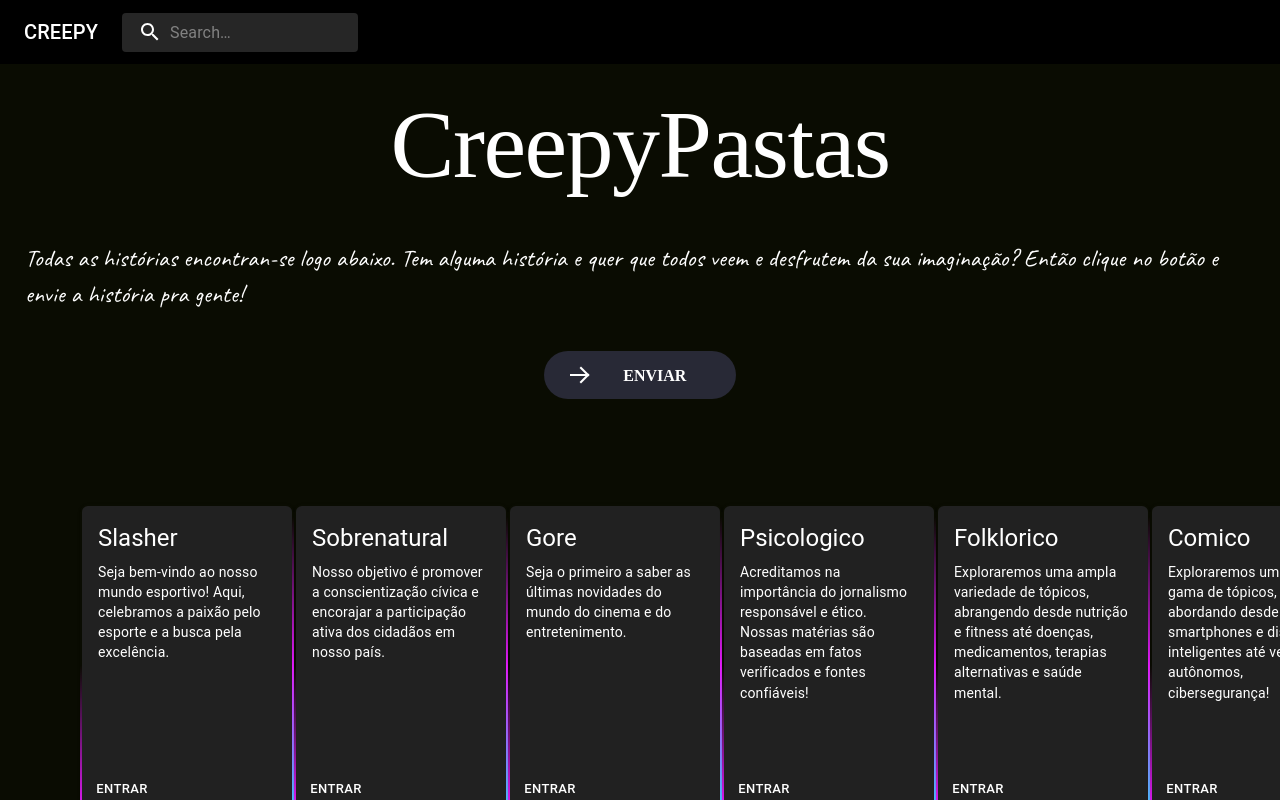
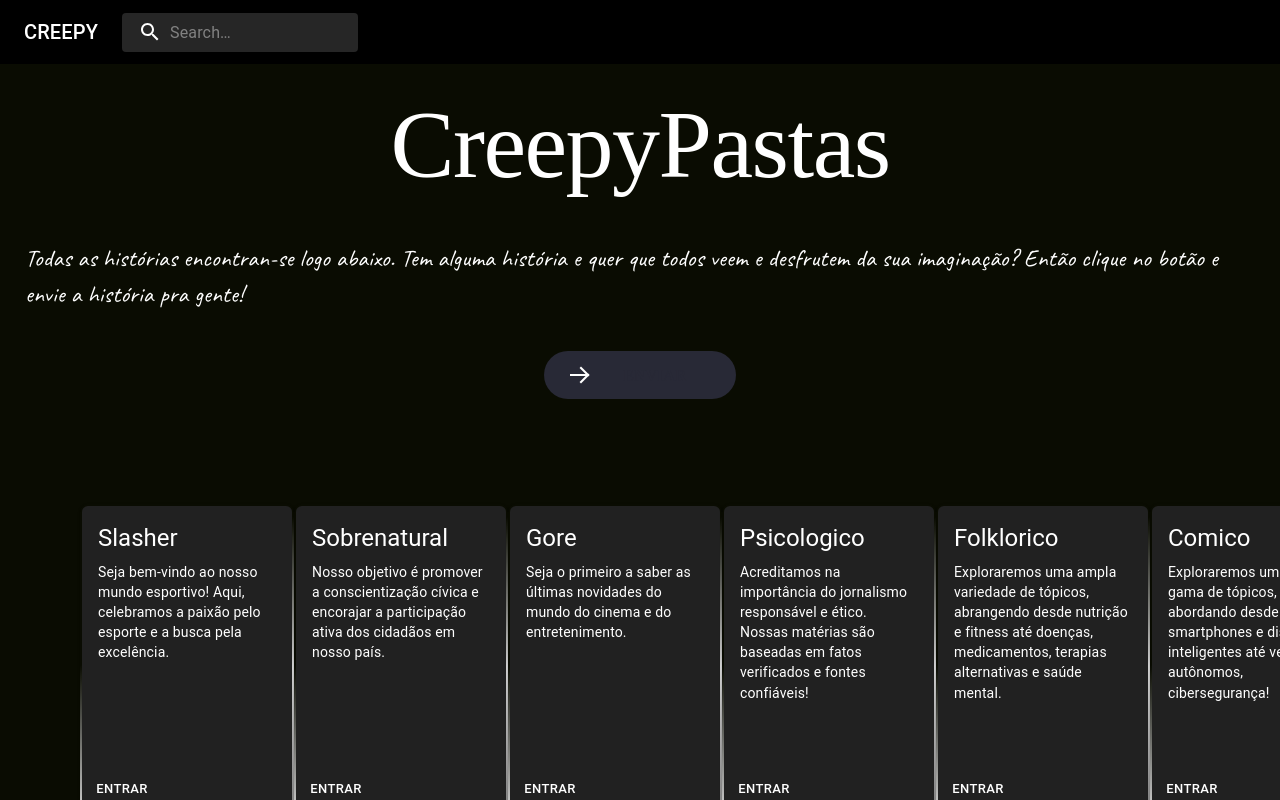
Before and after one commit to silvaPool/project-creepypasta, a React (Vite) app: page /dashboard in a window 1280 px wide. In both pictures the pointer is over the element "ENVIAR". Shown: the top 800 px of the page. Built offline with nearby package versions, Linux system fonts and the light colour scheme; a web font is replaced by a local one.

Commit message:
Desistalando particles

```diff
--- a/src/App.css
+++ b/src/App.css
@@ -171,7 +171,7 @@
    }
 
    button:hover .button-text {
-    color: hsl(151deg 50% 100%);
+    color: hsl(hue, saturation, lightness);
    }
 
    /* HTML: <div class="ribbon">Your text content</div> */
--- a/src/theme/theme.js
+++ b/src/theme/theme.js
@@ -8,7 +8,7 @@
                 root: {
                     background: 'red',
                     border: '2px solid transparent',
-                    background: 'linear-gradient(#212121, #212121) padding-box,linear-gradient(145deg, transparent 35%,#e81cff, #40c9ff) border-box',
+                    background: 'linear-gradient(#212121, #212121) padding-box,linear-gradient(145deg, transparent 35%,#d3d3d3, #808080) border-box',
                     borderRadius: '8px',
                     transformOrigin: 'right bottom',
                     transition: 'all 0.6s cubic-bezier(0.23, 1, 0.320, 1)',
```
Also changed, not shown: package.json (+1 -6 lines), 1 other file (tests, documents, lock files or other folders).
